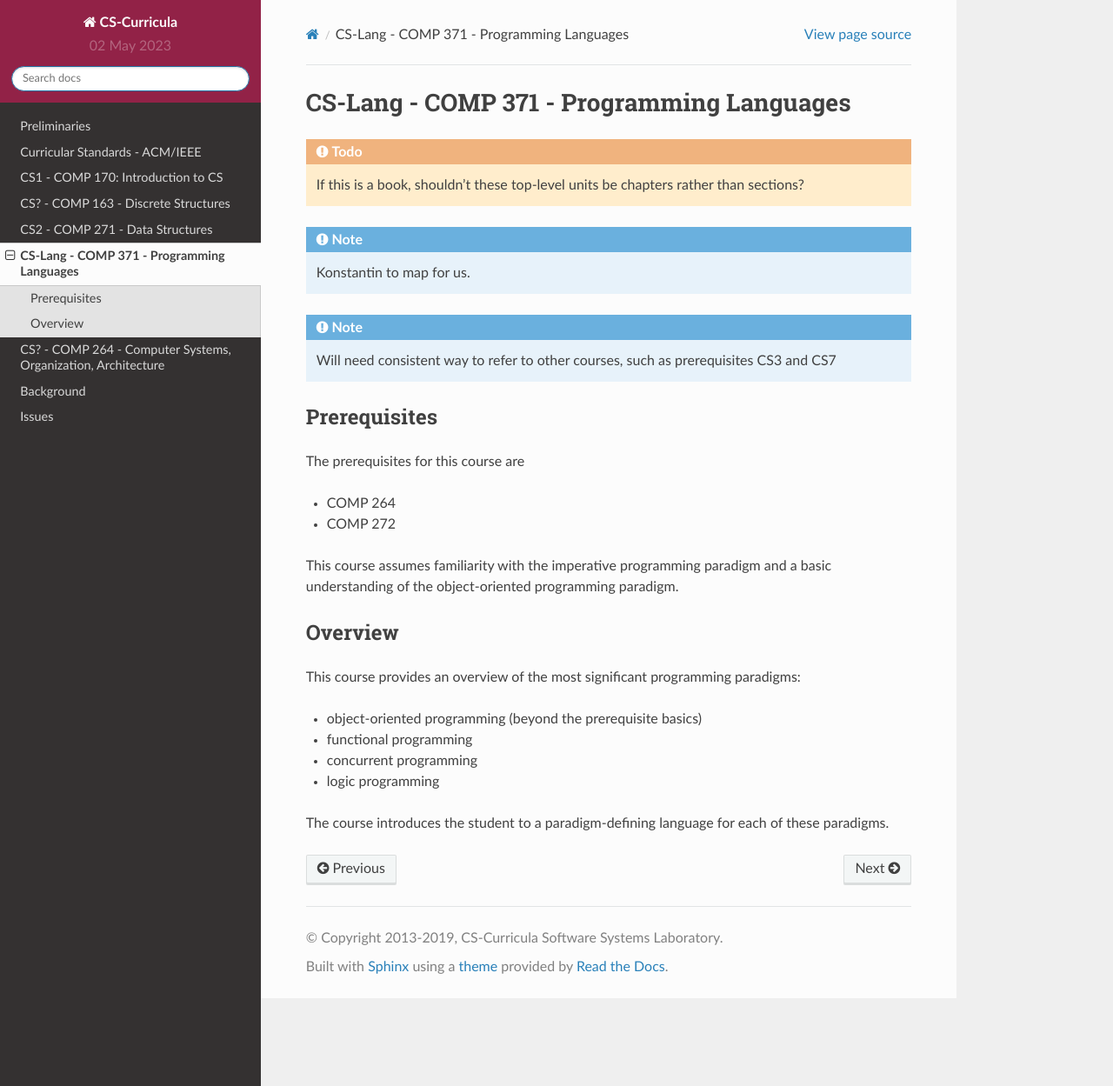
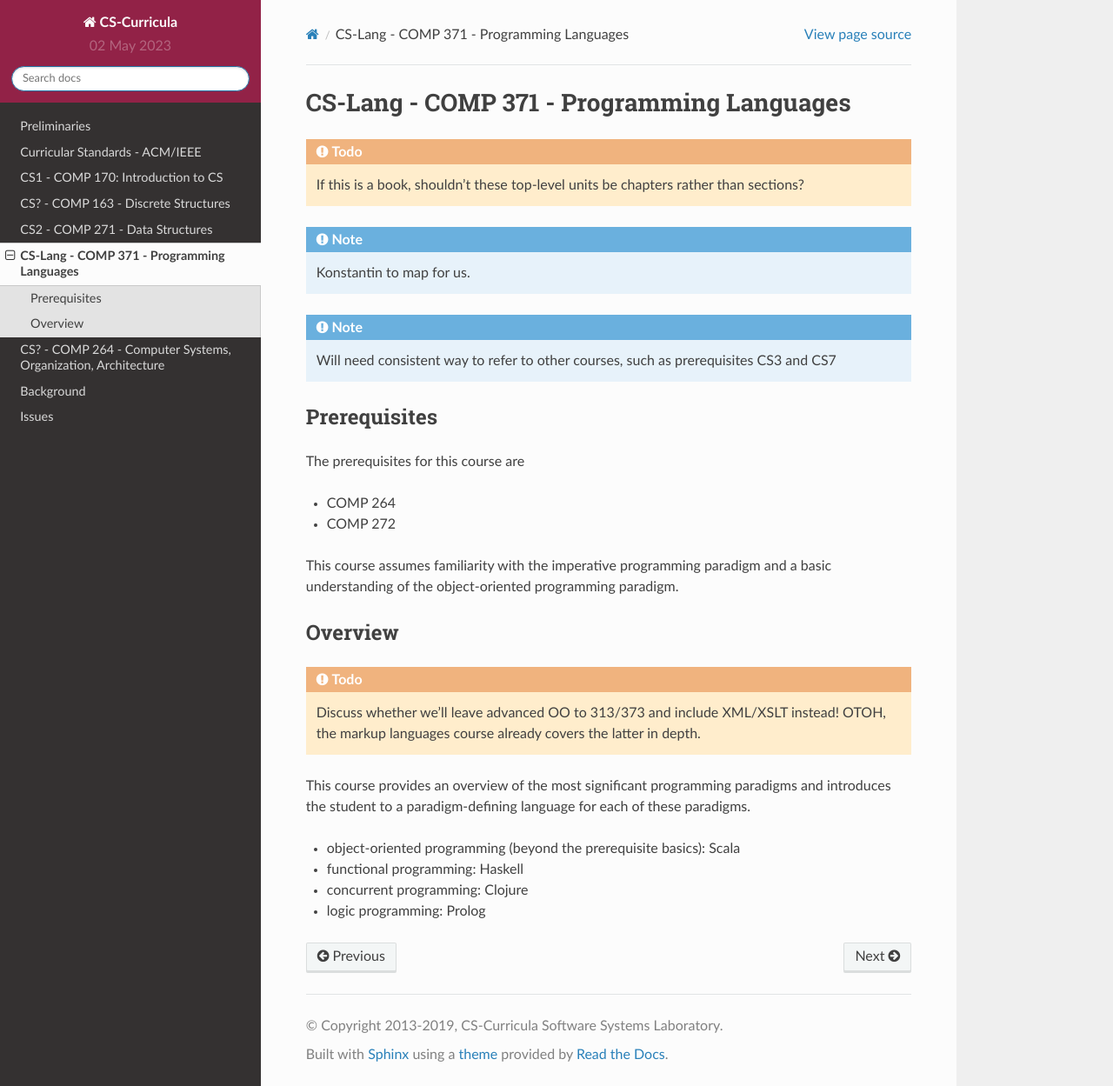
Before and after one commit to LoyolaChicagoBooks/curricula, a Sphinx documentation site: the page built from source/20-languages/content.rst, in a window 1280 px wide and 1249 px high. Shown: the whole window at 87% size. Built offline with Sphinx 7.4.7 and the Read the Docs theme 2.0.0, drawn with Linux system fonts in a browser that asks for light colours.

Commit message:
added a paradigm-defining languages to each PL paradigm
Signed-off-by: Konstantin Läufer <laufer@cs.luc.edu>

```diff
--- a/source/20-languages/content.rst
+++ b/source/20-languages/content.rst
@@ -23,11 +23,13 @@ paradigm and a basic understanding of the object-oriented programming paradigm.
 Overview
 --------
 
-This course provides an overview of the most significant programming paradigms:
+.. todo::
+   Discuss whether we'll leave advanced OO to 313/373 and include XML/XSLT instead!
+   OTOH, the markup languages course already covers the latter in depth.
 
-- object-oriented programming (beyond the prerequisite basics)
-- functional programming
-- concurrent programming
-- logic programming
+This course provides an overview of the most significant programming paradigms and introduces the student to a paradigm-defining language for each of these paradigms.
 
-The course introduces the student to a paradigm-defining language for each of these paradigms.
+- object-oriented programming (beyond the prerequisite basics): Scala
+- functional programming: Haskell
+- concurrent programming: Clojure
+- logic programming: Prolog
```
